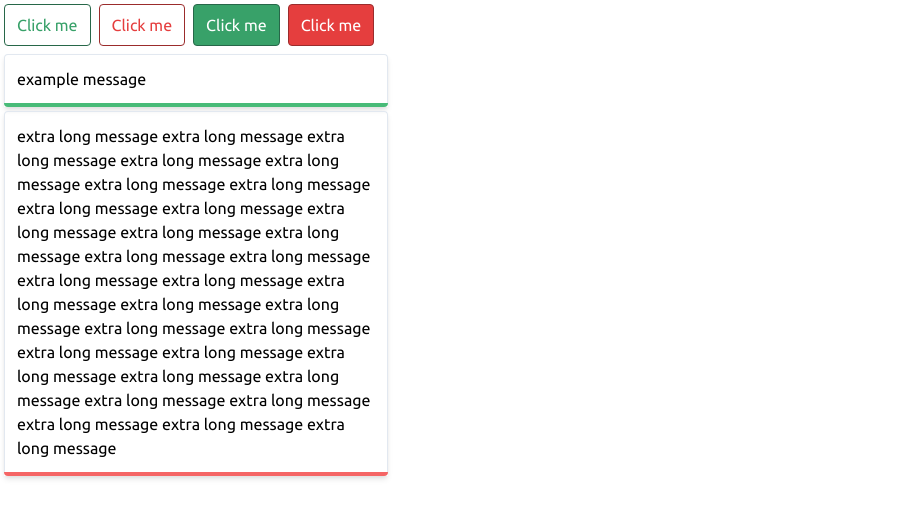
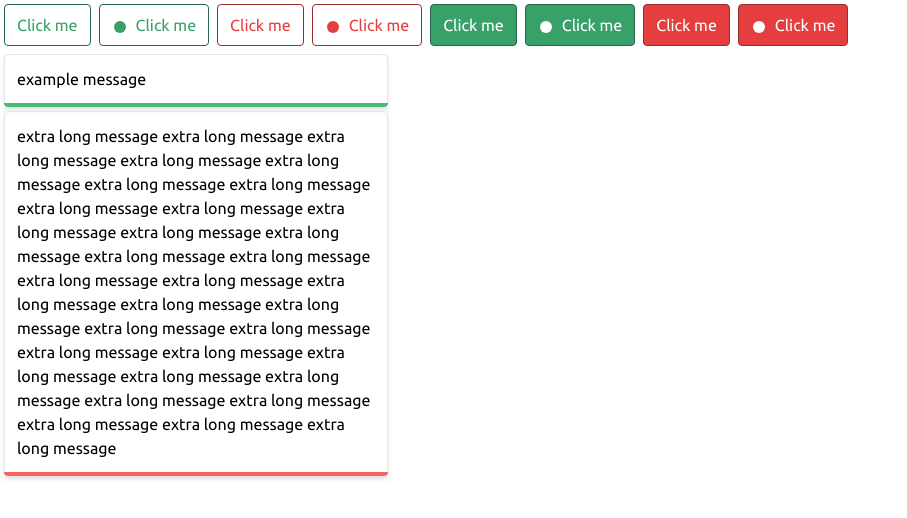
Before and after one commit to tsumo/tailwind-components, a React (Create React App) app: page / in a window 1280 px wide. Shown: the top 518 px of the page, without its empty margins (0-907 px from the left). Built offline with nearby package versions, Linux system fonts and the light colour scheme.

Commit message:
Icons for buttons

```diff
--- a/src/App.tsx
+++ b/src/App.tsx
@@ -1,21 +1,44 @@
 import React from "react";
 import { Button, ButtonProps } from "./components/Button";
 import { Toast } from "./components/Toast";
+import { CircleIcon } from "./icons/Icons";
 
 const buttonProps: ButtonProps[] = [
-  { color: "green", variant: "outline" },
-  { color: "red", variant: "outline" },
-  { color: "green", variant: "filled" },
-  { color: "red", variant: "filled" },
+  { text: "Click me", color: "green", variant: "outline" },
+  {
+    text: "Click me",
+    color: "green",
+    variant: "outline",
+    icon: <CircleIcon />,
+  },
+  { text: "Click me", color: "red", variant: "outline" },
+  {
+    text: "Click me",
+    color: "red",
+    variant: "outline",
+    icon: <CircleIcon />,
+  },
+  { text: "Click me", color: "green", variant: "filled" },
+  {
+    text: "Click me",
+    color: "green",
+    variant: "filled",
+    icon: <CircleIcon />,
+  },
+  { text: "Click me", color: "red", variant: "filled" },
+  {
+    text: "Click me",
+    color: "red",
+    variant: "filled",
+    icon: <CircleIcon />,
+  },
 ];
 
 export const App = () => {
   return (
     <>
       {buttonProps.map((props, i) => (
-        <Button key={i} {...props}>
-          Click me
-        </Button>
+        <Button key={i} {...props} />
       ))}
       <Toast message="example message" color="green" />
       <Toast
--- a/src/components/Button.tsx
+++ b/src/components/Button.tsx
@@ -1,10 +1,13 @@
-import React, { FC } from "react";
+import React, { ReactElement } from "react";
 import clsx from "clsx";
+import { Childfree } from "../utils";
 
 export type ButtonProps = {
+  text: string;
   color: "green" | "red";
   variant: "filled" | "outline";
-};
+  icon?: ReactElement<React.SVGProps<SVGSVGElement>>;
+} & Childfree<React.ButtonHTMLAttributes<HTMLButtonElement>>;
 
 const colorToCss: Record<ButtonProps["color"], string> = {
   green: "btn-green",
@@ -16,13 +19,11 @@ const filledToCss: Record<ButtonProps["color"], string> = {
   red: "btn-red-fill",
 };
 
-export const Button: FC<
-  ButtonProps & React.ButtonHTMLAttributes<HTMLButtonElement>
-> = (props) => {
-  const { children, color, variant, className, ...otherProps } = props;
+export const Button = (props: ButtonProps) => {
+  const { text, color, variant, icon, className, ...otherProps } = props;
 
   const styles = clsx(
-    "btn",
+    "btn space-x-2",
     colorToCss[color],
     variant === "filled" && filledToCss[color],
     className
@@ -30,7 +31,8 @@ export const Button: FC<
 
   return (
     <button className={styles} {...otherProps}>
-      {children}
+      {icon}
+      <span>{text}</span>
     </button>
   );
 };
--- /dev/null
+++ b/src/icons/Icons.tsx
@@ -0,0 +1,18 @@
+import React, { FC, SVGProps } from "react";
+import { ReactComponent as CircleSvg } from "./circle.svg";
+import clsx from "clsx";
+
+const createIcon = (SvgComponent: FC<React.SVGProps<SVGSVGElement>>) => {
+  const Icon = (props: SVGProps<SVGSVGElement> & { title?: string }) => {
+    const { className, ...otherProps } = props;
+    return (
+      <SvgComponent
+        className={clsx(className, "inline-block")}
+        {...otherProps}
+      />
+    );
+  };
+  return Icon;
+};
+
+export const CircleIcon = createIcon(CircleSvg);
--- /dev/null
+++ b/src/utils.ts
@@ -0,0 +1 @@
+export type Childfree<T> = Omit<T, "children">;
```
Also changed, not shown: src/icons/circle.svg (added).
